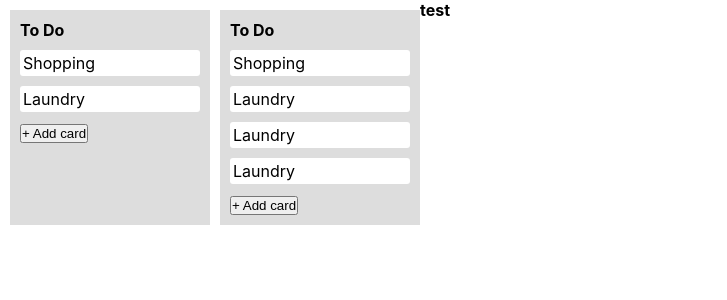
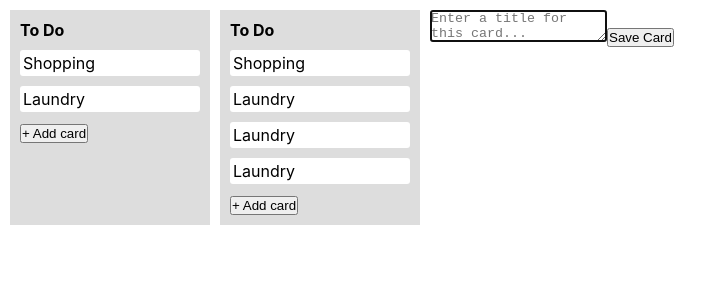
Before and after one commit to WillHoward95/react-trello-clone-2, a React (Create React App) app: page / in a window 1280 px wide. Both pictures are taken after a click on the button "+ Add list". Shown: the top 300 px of the page, without its empty margins (0-727 px from the left). Built offline with nearby package versions, Linux system fonts and the light colour scheme.

Commit message:
added button functionality

```diff
--- a/src/App.css
+++ b/src/App.css
@@ -12,7 +12,8 @@
   background: #ddd;
   margin: 10px 0px 0px 10px;
   padding: 10px;
-  min-width: 200px;
+  width: 200px;
+  overflow: initial;
 }
 
 .card {
--- a/src/components/CardButton.jsx
+++ b/src/components/CardButton.jsx
@@ -1,15 +1,39 @@
 import {
   setFormCard,
   selectFormCard,
+  setNewCardInput,
+  selectNewCardText,
+  setNewCardText,
 } from "../features/TrelloBoard/trelloBoardSlice";
 import { useDispatch, useSelector } from "react-redux";
 
 const CardButton = ({ listId }) => {
   const formCard = useSelector(selectFormCard);
   const dispatch = useDispatch();
+  const newCardText = useSelector(selectNewCardText);
 
   if (formCard[listId]) {
-    return <h4>test</h4>;
+    return (
+      <div className="button cardButton">
+        <textarea
+          placeholder="Enter a text for this card..."
+          autoFocus
+          onBlur={() => {
+            dispatch(setFormCard(listId));
+          }}
+          onInput={(e) => {
+            dispatch(setNewCardInput(e.target.value));
+          }}
+        />
+        <button
+          onMouseDown={(e) => {
+            dispatch(setNewCardText({ text: newCardText, listId: listId }));
+          }}
+        >
+          Save Card
+        </button>
+      </div>
+    );
   }
 
   return (
--- a/src/components/ListButton.jsx
+++ b/src/components/ListButton.jsx
@@ -1,15 +1,39 @@
 import {
   setFormList,
   selectFormList,
+  setNewList,
+  setListTitleInput,
+  selectListTitleInput,
 } from "../features/TrelloBoard/trelloBoardSlice";
 import { useDispatch, useSelector } from "react-redux";
 
 const ListButton = () => {
   const formCard = useSelector(selectFormList);
+  const listTitleInput = useSelector(selectListTitleInput);
   const dispatch = useDispatch();
 
   if (formCard) {
-    return <h4>test</h4>;
+    return (
+      <div className="button listButton">
+        <textarea
+          placeholder="Enter a title for this card..."
+          autoFocus
+          onBlur={() => {
+            dispatch(setFormList());
+          }}
+          onInput={(e) => {
+            dispatch(setListTitleInput(e.target.value));
+          }}
+        />
+        <button
+          onMouseDown={() => {
+            dispatch(setNewList(listTitleInput));
+          }}
+        >
+          Save Card
+        </button>
+      </div>
+    );
   }
 
   return (
--- a/src/components/TrelloList.jsx
+++ b/src/components/TrelloList.jsx
@@ -14,7 +14,7 @@ const TrelloList = ({ title, listId, cards, openCardForm }) => {
           />
         );
       })}
-      <CardButton listId={listId} />
+      <CardButton listId={listId} openCardForm={openCardForm} />
     </div>
   );
 };
--- a/src/features/TrelloBoard/trelloBoardSlice.js
+++ b/src/features/TrelloBoard/trelloBoardSlice.js
@@ -1,5 +1,8 @@
 import { createSlice } from "@reduxjs/toolkit";
 import { initialState } from "../../initialState";
+
+let listId = 2;
+let cardId = 100;
 
 export const trelloBoardSlice = createSlice({
   name: "trelloBoard",
@@ -11,13 +14,44 @@ export const trelloBoardSlice = createSlice({
     setFormList: (state) => {
       state.openFormList = !state.openFormList;
     },
+    setNewCardText: (state, action) => {
+      state.board[action.payload.listId].cards.push({
+        text: action.payload.text,
+        key: cardId,
+        cardId: cardId,
+      });
+      cardId += 1;
+    },
+    setNewCardInput: (state, action) => {
+      state.newCardText = action.payload;
+    },
+    setNewList: (state, action) => {
+      state.board.push({
+        title: action.payload,
+        cards: [],
+        listId: listId,
+      });
+      listId += 1;
+    },
+    setListTitleInput: (state, action) => {
+      state.listTitleInput = action.payload;
+    },
   },
 });
 
-export const { setFormCard, setFormList } = trelloBoardSlice.actions;
+export const {
+  setFormCard,
+  setFormList,
+  setNewCardText,
+  setNewCardInput,
+  setNewList,
+  setListTitleInput,
+} = trelloBoardSlice.actions;
 
 export const selectLists = (state) => state.trelloBoard.board;
 export const selectFormCard = (state) => state.trelloBoard.openFormCard;
 export const selectFormList = (state) => state.trelloBoard.openFormList;
+export const selectListTitleInput = (state) => state.trelloBoard.listTitleInput;
+export const selectNewCardText = (state) => state.trelloBoard.newCardText;
 
 export default trelloBoardSlice.reducer;
```
